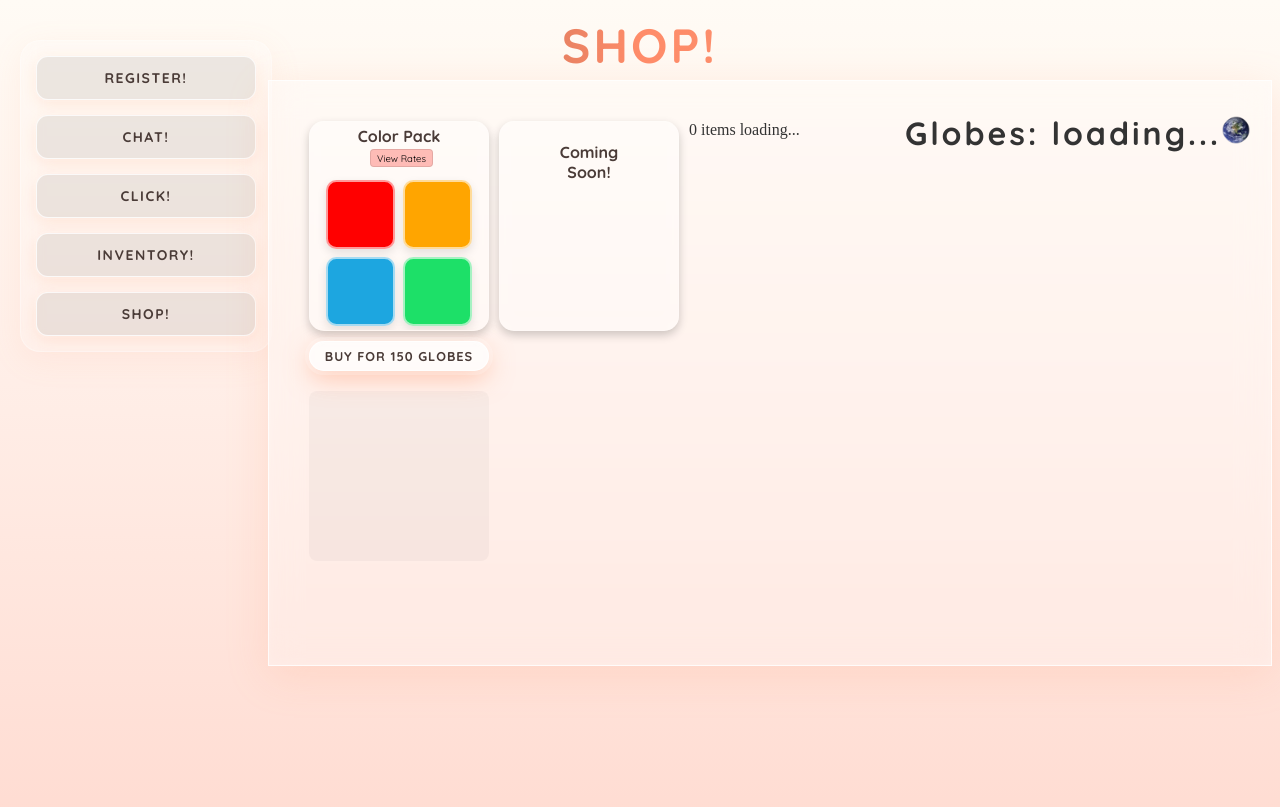
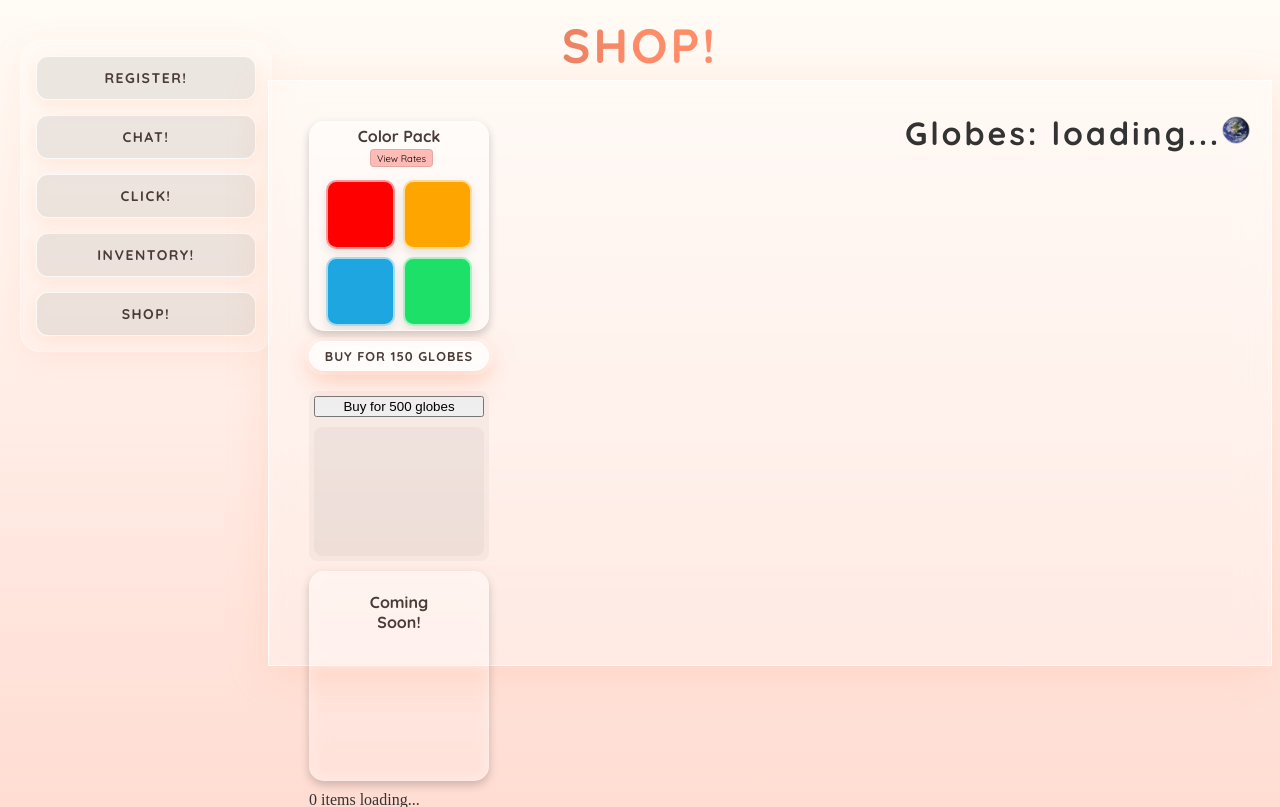
Before and after one commit to drew727/globalchat, a Flask app: page /internal/assets/resource-catalog/deployment-manifest in a window 1280 px wide. Shown: the top 807 px of the page. Run offline with Flask 3, Linux system fonts and the light colour scheme; data that the repository does not hold is empty; some libraries are stand-ins or nearby versions.

Commit message:
Auto-update

```diff
--- a/templates/shop.html
+++ b/templates/shop.html
@@ -266,6 +266,8 @@
         <div id="green" class="innerbox"></div></div>
             <button id="btn-color" onclick="purchase('color')">Buy for <span id="price-color"></span> globes</button>
             <div id="status-container">
+            <button id="btn-shape" onclick="purchase('shape')">Buy for <span id="price-shape"></span> globes</button>
+            <div id="status-container">
     <div id="status"></div>
 </div></div>
             <div id="colorsbox"><p id="colors-header">Coming<br>Soon!</p></div>
```
